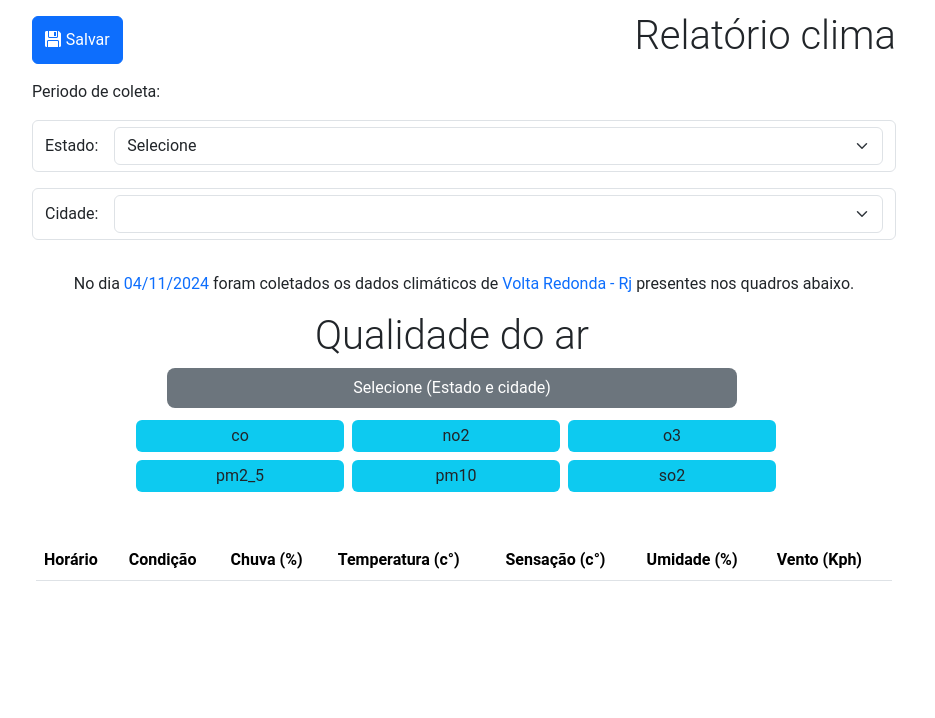
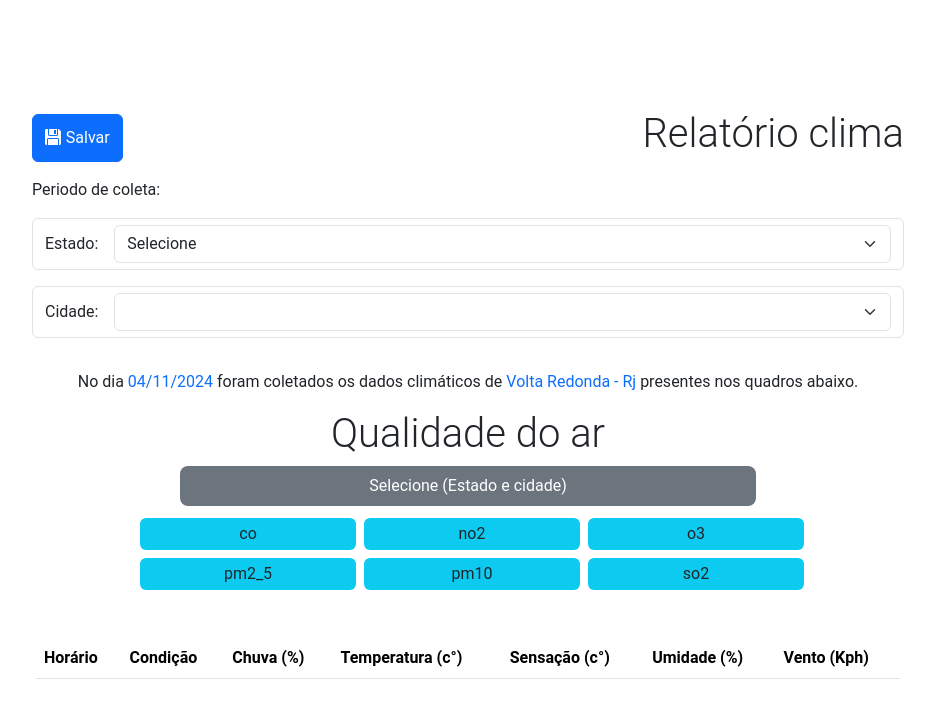
Before and after one commit to Hugodelelis/Climate_data, a website with bundled scripts: page index.html in a window 1280 px wide. Shown: the top 718 px of the page, without its empty margins (176-1111 px from the left). Built offline with nearby package versions, Linux system fonts and the light colour scheme; no server answers; a script that the page names is missing.

Commit message:
align items

```diff
--- a/css/style.css
+++ b/css/style.css
@@ -27,6 +27,11 @@ main {
     width: 70% !important;
 }
 
+.row {
+    padding-left: 0 !;
+    padding-right: 0 !important;
+}
+
 .status {
     height: 2.5em;
 }
@@ -35,6 +40,7 @@ main {
     overflow-y: hidden;
     overflow-x: auto;
 }
+
 
 @media (max-width:1200px) {
     .container-flex {
@@ -52,10 +58,6 @@ main {
     background-color: orange;
 }
 
-.content-table {
-    height: 70em !important;
-}
-
 .content-table thead {
     position: sticky;
     top: 0;
--- a/index.html
+++ b/index.html
@@ -19,7 +19,7 @@
 </head>
 <body>
     <main>
-        <section class="container-flex d-flex row col-12 justify-content-center p-2">
+        <section class="container-flex d-flex row col-12 justify-content-center align-items-center p-2">
             <div class="container-header d-flex d-flex justify-content-between align-items-center col-12 px-2 py-1">
                 <button class="btn btn-primary save-btn"><i class="bi bi-floppy-fill"></i>Salvar</button>
                 <h1 class="h1 display-6">Relatório clima</h1>
@@ -43,7 +43,7 @@
                 </label>
             </div>
 
-            <div id="report">
+            <div id="report d-flex justify-content-center align-items-center">
 
                 <div class="descrip col-12 mt-4 text-center">
                     <p>
@@ -52,23 +52,22 @@
                         presentes nos quadros abaixo.
                     </p>
                 </div>
-
-                <div class="info col-12 row justify-content-center">
+                <div class="info col-12 d-flex flex-column align-items-center">
                     <h2 class="h2 display-6 text-center">Qualidade do ar</h2>
 
                     <div class="status text-white d-flex justify-content-center align-items-center rounded-3 col-8">
-
                     </div>
 
-                    <div class="more-infos mt-1 row justify-content-center">
-                        <span class="bg-info p-1 text-center rounded-2 col-12 col-md-3 mt-2 ms-md-2 info-ar"> </span>
-                        <span class="bg-info p-1 text-center rounded-2 col-12 col-md-3 mt-2 ms-md-2 info-ar"> </span>
-                        <span class="bg-info p-1 text-center rounded-2 col-12 col-md-3 mt-2 ms-md-2 info-ar"> </span>
-                        <span class="bg-info p-1 text-center rounded-2 col-12 col-md-3 mt-2 ms-md-2 info-ar"> </span>
-                        <span class="bg-info p-1 text-center rounded-2 col-12 col-md-3 mt-2 ms-md-2 info-ar"> </span>
-                        <span class="bg-info p-1 text-center rounded-2 col-12 col-md-3 mt-2 ms-md-2 info-ar"> </span>
+                    <div class="more-infos mt-1 d-flex flex-wrap justify-content-center align-items-center col-12">
+                        <span class="info-ar bg-info p-1 text-center rounded-2 col-12 col-md-3 ms-md-2 mt-2"> </span>
+                        <span class="info-ar bg-info p-1 text-center rounded-2 col-12 col-md-3 ms-md-2 mt-2"> </span>
+                        <span class="info-ar bg-info p-1 text-center rounded-2 col-12 col-md-3 ms-md-2 mt-2"> </span>
+                        <span class="info-ar bg-info p-1 text-center rounded-2 col-12 col-md-3 ms-md-2 mt-2"> </span>
+                        <span class="info-ar bg-info p-1 text-center rounded-2 col-12 col-md-3 ms-md-2 mt-2"> </span>
+                        <span class="info-ar bg-info p-1 text-center rounded-2 col-12 col-md-3 ms-md-2 mt-2"> </span>
                     </div>
                 </div>
+
 
                 <div class="content-table col-12 mt-5">
                     <table class="table">
```
